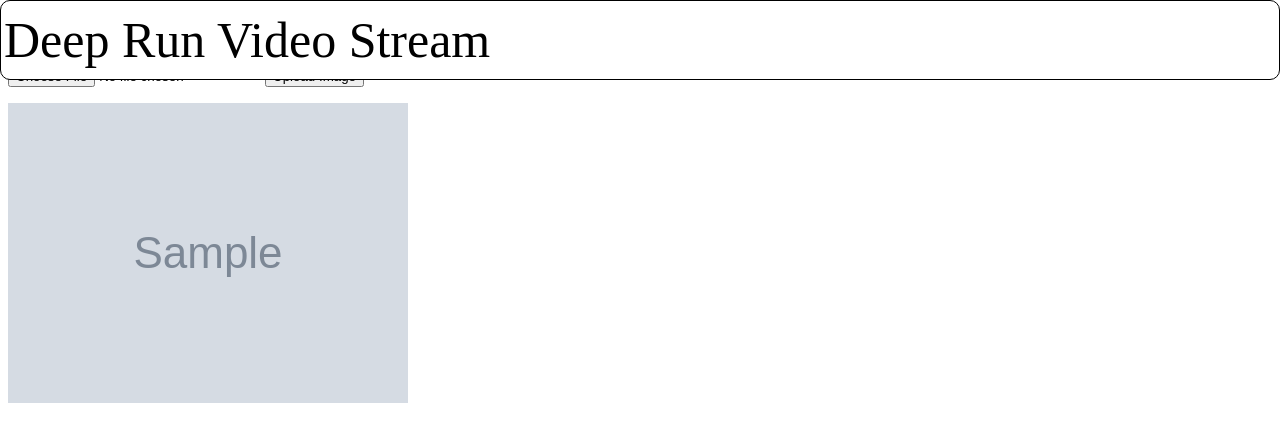
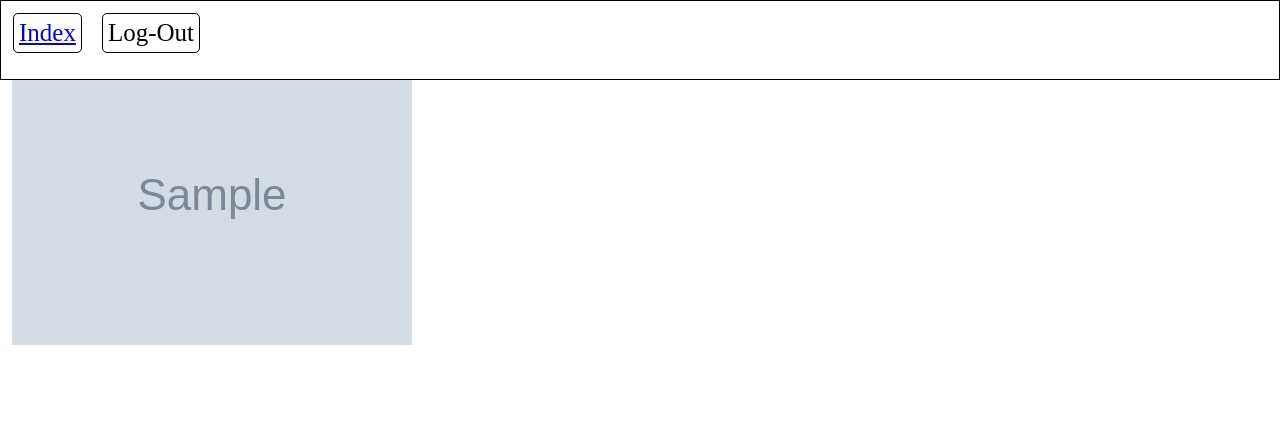
Before and after one commit to Kurbo1/VideoStreaming, a Flask app: template templates/SlideshowStream.html in a window 1280 px wide. Shown: the top 442 px of the page. Run offline with Flask 2, Linux system fonts and the light colour scheme; the template is opened without the code that fills it: most values are stand-ins (such as "Sample title", 1, 10 or a date in 2020); grey boxes marked "Sample" are stand-in pictures; parts of the project's set-up code (start-up, migrations or seed data) failed here and were passed over.

Commit message:
not completely done but mostly

```diff
--- a/main.py
+++ b/main.py
@@ -1,5 +1,3 @@
-from array import array
-from ast import While
 from http import server
 import flask as f
 import json
--- a/templates/form.html
+++ b/templates/form.html
@@ -32,7 +32,7 @@
                     </tr>
                     <tr>
                         <th>Password:</th>
-                        <th><input type="text" name="password"></th>
+                        <th><input type="password" name="password"></th>
                         <tr>
                             <th><input type="submit"></th>
                         </tr>
--- a/templates/menubar.html
+++ b/templates/menubar.html
@@ -2,19 +2,32 @@
 
 <body>
     <div style="display: inline-block;">
-        <button><a href="/">Home</a></button>
-        <form action="/signout" method="POST">
-            <button type="submit">Sign-Out</button>
-        </form>
-        <table style="width:100%; height:10%; background-color: white; position: absolute; top: 0; bottom: 100; left: 0; right: 0; border:1px solid black; border-radius: 10px;">
+        <table style="overflow:hidden;width:100%; height:10%; background-color: white; position: absolute; top: 0; bottom: 100; left: 0; right: 0; border:1px solid black; border-radius: 0px;">
             <!-- Title measurements and format -->
             <tr>
-                <td style=" font-size:50px;">Deep Run Video Stream</td>
+                <style>
+                    .menubutton {
+                        font-size: 25px;
+                        float: left;
+                        margin: 10px;
+                        border: 1px solid black;
+                        border-radius: 5px;
+                        transition-duration: .2s;
+                        padding: 5px;
+                    }
+
+                    .menubutton:hover {
+                        cursor: pointer;
+                        background-color: grey;
+                    }
+                </style>
+                <td class="menubutton"><a href="/">Index</a></td>
+                <td class="menubutton">Log-Out</td>
             </tr>
         </table>
-        <div>
-            {% block content %} {% endblock %}
-        </div>
+    </div>
+    <div style="display: inline-block;">
+        {% block content %} {% endblock %}
     </div>
 </body>
 
```
Also changed, not shown: templates/index.html (+3 -8 lines).
